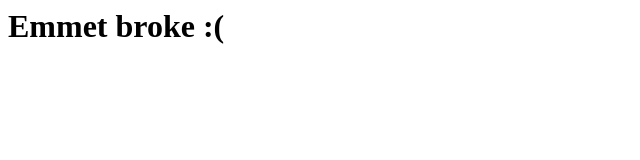
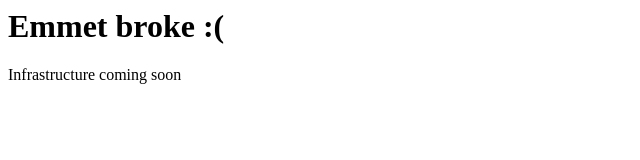
Before and after one commit to TimoSouness/2.8internaltimosouness, a plain HTML site: page index.html in a window 1280 px wide. Shown: the whole page, without its empty margins (0-640 px from the left). Drawn offline with Linux system fonts and the light colour scheme.

Commit message:
Pre-Initial Framework follow-up

```diff
--- a/index.html
+++ b/index.html
@@ -1 +1,2 @@
 <h1>Emmet broke :(</h1>
+<p>Infrastructure coming soon</p>
```
